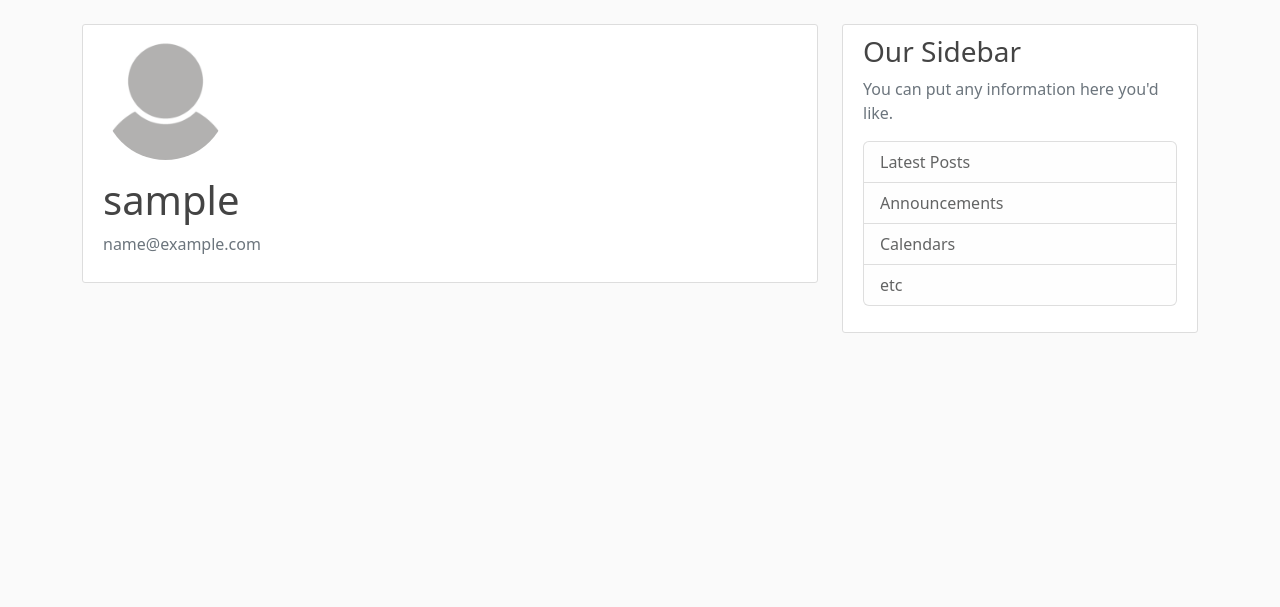
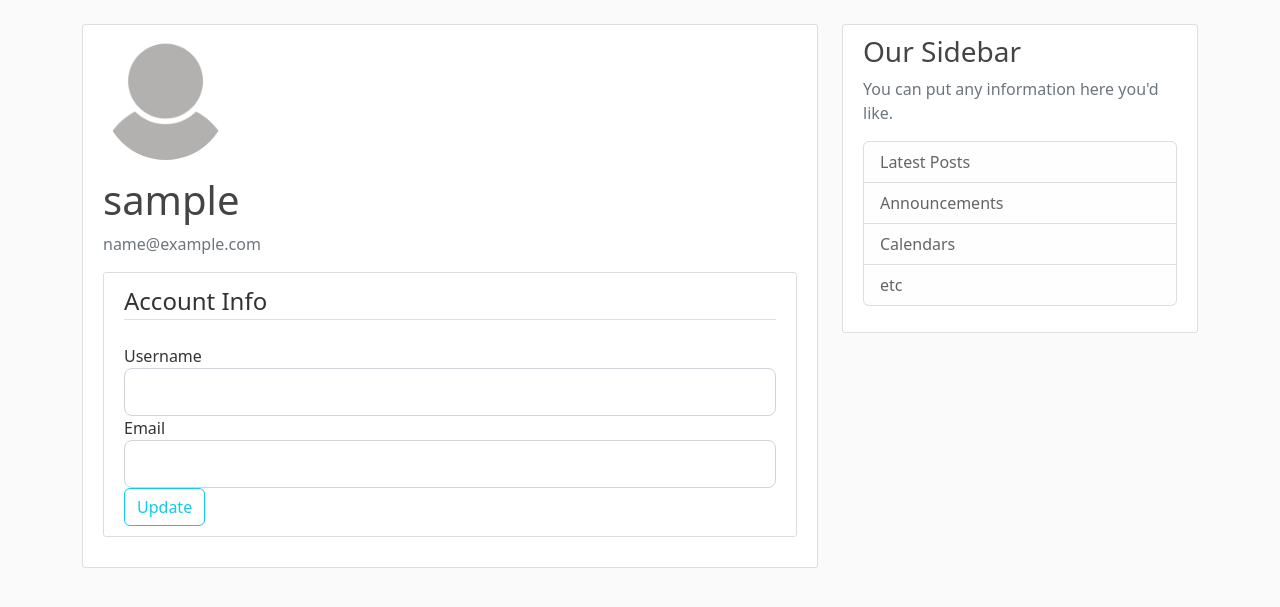
Before and after one commit to Guillermo-N/flask-blog, a Flask app: page /account in a window 1280 px wide. Shown: the part 56-663 px from the top of the page. Run offline with Flask 2, Linux system fonts and the light colour scheme; the visitor is signed in with stand-in values (Sample User, id 1); data comes from the database, SQL or seed files in the repository.

Commit message:
Account page modificable fields

```diff
--- a/flaskblog/forms.py
+++ b/flaskblog/forms.py
@@ -2,6 +2,7 @@ from flask_wtf import FlaskForm
 from wtforms import StringField, PasswordField, SubmitField, BooleanField
 from wtforms.validators import DataRequired, Length, Email, EqualTo, ValidationError
 from flaskblog.models import User
+from flask_login import current_user
 
 class RegistrationForm(FlaskForm):
     username = StringField("Username", validators=[DataRequired(), Length(min=2, max=20)])
@@ -28,3 +29,22 @@ class LoginForm(FlaskForm):
     password = PasswordField("Password", validators=[DataRequired()])
     remember = BooleanField("Remember Me")
     submit = SubmitField("Log In")
+
+
+
+class UpdateAccountForm(FlaskForm):
+    username = StringField("Username", validators=[DataRequired(), Length(min=2, max=20)])
+    email = StringField("Email", validators=[DataRequired(), Email()])
+    submit = SubmitField("Update")
+
+    def validate_username(self, username):
+        if username.data != current_user.username:
+            user = User.query.filter_by(username=username.data).first()
+            if user != None:
+                raise ValidationError("That username is taken. Please choose a different one.")
+
+    def validate_email(self, email):
+        if email.data != current_user.email:
+            user = User.query.filter_by(email=email.data).first()
+            if user != None:
+                raise ValidationError("That email is taken. Please choose a different one.")
--- a/flaskblog/routes.py
+++ b/flaskblog/routes.py
@@ -1,5 +1,5 @@
 from flask import render_template, url_for, flash, redirect, request
-from flaskblog.forms import RegistrationForm, LoginForm
+from flaskblog.forms import RegistrationForm, LoginForm, UpdateAccountForm
 from flaskblog.models import User, Post
 from flaskblog import app, db, bcrypt
 from flask_login import login_user, logout_user, current_user, login_required
@@ -78,5 +78,6 @@ def logout():
 @app.route("/account")
 @login_required
 def account():
+    form = UpdateAccountForm()
     image_file = url_for("static", filename=f"profile_pictures/{current_user.image_file}")
-    return render_template("account.html", title="Account", image_file=image_file)
+    return render_template("account.html", title="Account", image_file=image_file, form=form)
--- a/flaskblog/templates/account.html
+++ b/flaskblog/templates/account.html
@@ -8,5 +8,46 @@
                 <p class="text-secondary">{{ current_user.email }}</p>
             </div>
         </div>
+        <div class="content-section">
+            <form method="POST" action="">
+                {{ form.hidden_tag() }}
+                <fieldset class="form-goup">
+                    <legend class="border-bottom mb-4">Account Info</legend>
+                    <div class="form-group">
+                        {{ form.username.label(class="form-control-label") }}
+
+                        {% if form.username.errors %}
+                            {{ form.username(class="form-control form-control-lg is-invalid") }}
+                            <div class="invalid-feedback">
+                                {% for error in form.username.errors %}
+                                    <span>{{ error }}</span>
+                                {% endfor %}
+                            </div>
+                        {% else %}
+                            {{ form.username(class="form-control form-control-lg") }}
+                        {% endif %}
+
+                    </div>
+                    <div class="form-group">
+                        {{ form.email.label(class="form-control-label") }}
+
+                        {% if form.email.errors %}
+                            {{ form.email(class="form-control form-control-lg is-invalid") }}
+                            <div class="invalid-feedback">
+                                {% for error in form.email.errors %}
+                                    <span>{{ error }}</span>
+                                {% endfor %}
+                            </div>
+                        {% else %}
+                            {{ form.email(class="form-control form-control-lg") }}
+                        {% endif %}
+
+                    </div>
+                </fieldset>
+                <div class="form-group">
+                    {{ form.submit(class="btn btn-outline-info") }}
+                </div>
+            </form>
+        </div>
     </div>
 {% endblock content %}
```
Also changed, not shown: flaskblog/templates/register.html (+6 -5 lines).
